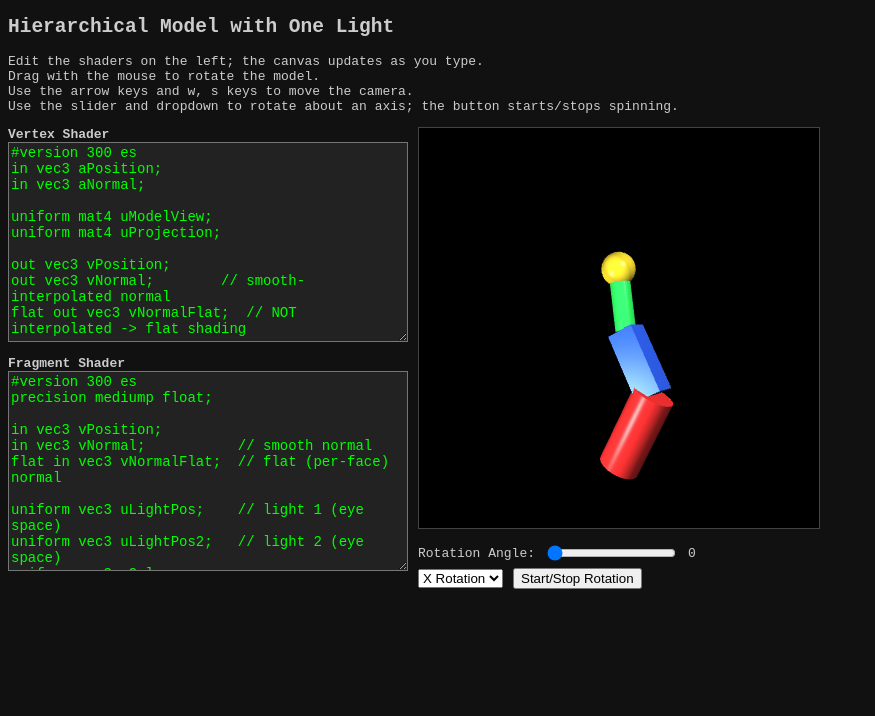
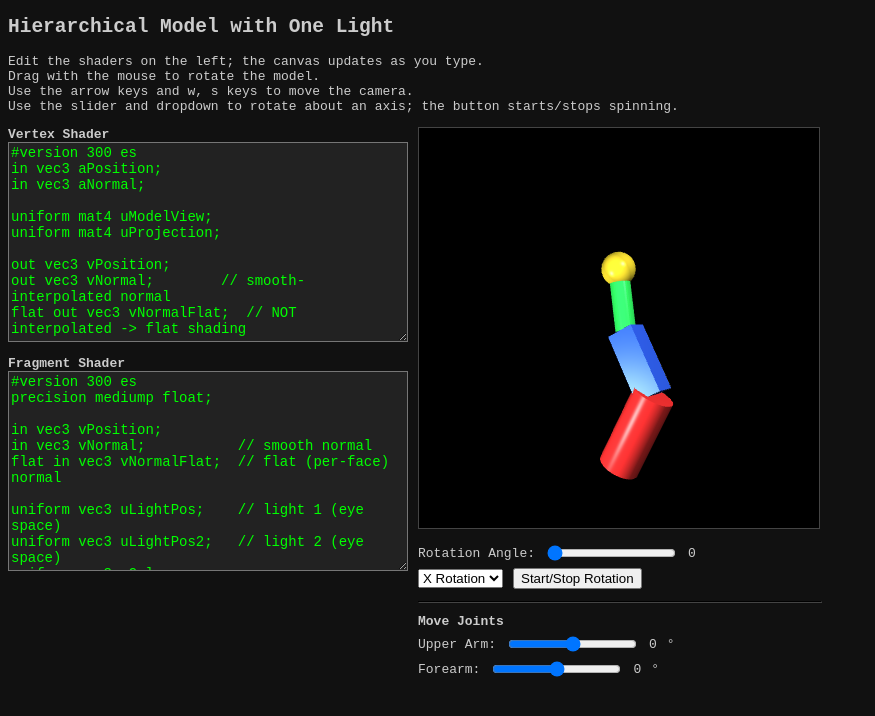
Before and after one commit to sbasya/cs512-intro-computer-graphics, a plain HTML site: page hw5/hw5.html in a window 1280 px wide. Shown: the whole page, without its empty margins (0-875 px from the left). Drawn offline with Linux system fonts and the light colour scheme.

Commit message:
Add sliders for upper arm and forearm control

```diff
--- a/hw5/hw5.html
+++ b/hw5/hw5.html
@@ -60,6 +60,19 @@
           </select>
           <button id="spinButton">Start/Stop Rotation</button>
         </div>
+
+        <hr style="border-color:#444; width:100%;">
+        <b>Move Joints</b>
+        <div class="control-row">
+          <label for="upperArmSlider">Upper Arm:</label>
+          <input type="range" id="upperArmSlider" min="-90" max="90" value="0">
+          <span id="upperArmValue">0</span>&deg;
+        </div>
+        <div class="control-row">
+          <label for="foreArmSlider">Forearm:</label>
+          <input type="range" id="foreArmSlider" min="-90" max="90" value="0">
+          <span id="foreArmValue">0</span>&deg;
+        </div>
       </div>
     </div>
   </div>
```
